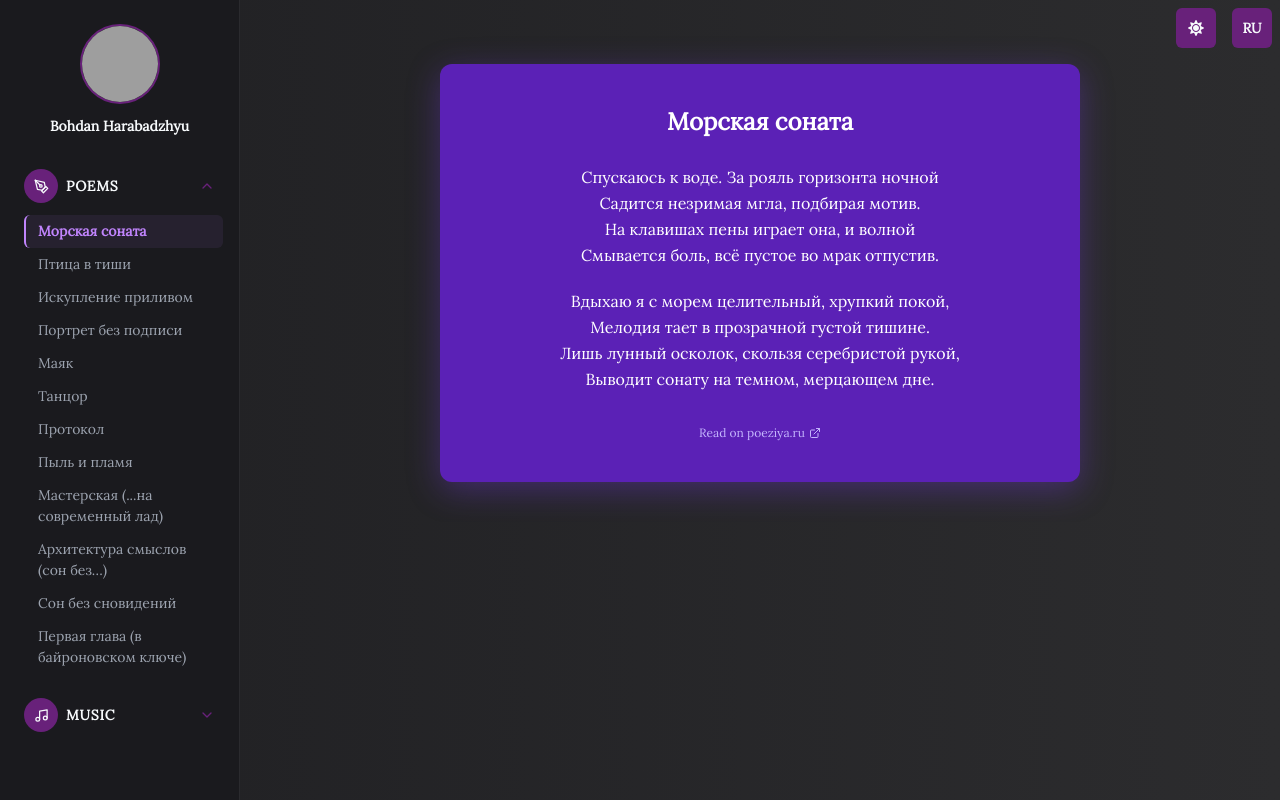
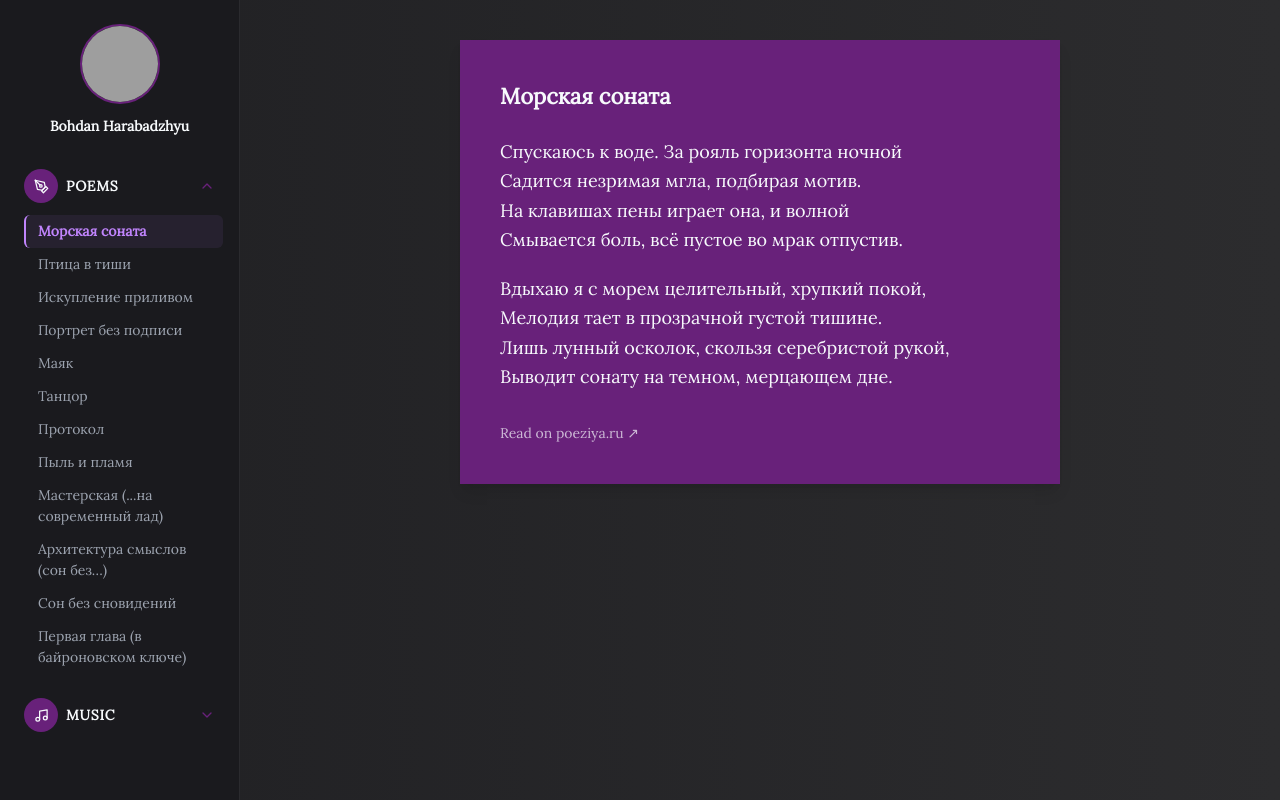
Before and after one commit to TheMysteriousStranger90/bohdan-harabadzhyu-homepage, a Next.js app: page /arts in a window 1280 px wide. Built offline with nearby package versions, Linux system fonts and the light colour scheme; grey boxes are pictures that could not be loaded.

Commit message:
Fix arts: remove toggle buttons, match InfoCard styles

```diff
--- a/src/components/arts/PoemDisplay.tsx
+++ b/src/components/arts/PoemDisplay.tsx
@@ -1,6 +1,5 @@
 import React from 'react';
-import { Box, Flex, Text, Link, useColorModeValue } from '@chakra-ui/react';
-import { FiExternalLink } from 'react-icons/fi';
+import { Avatar, Box, chakra, Flex, useColorModeValue } from '@chakra-ui/react';
 import { useLanguage } from '@/context/LanguageContext';
 import translations from '@/data/translations';
 import type { Poem } from './ArtsSidebar';
@@ -15,30 +14,42 @@ const PoemDisplay: React.FC<PoemDisplayProps> = ({ poem }) => {
   const { language } = useLanguage();
   const t = translations[language];
 
-  const cardBg = useColorModeValue('#6d28d9', '#5b21b6');
-  const linkColor = '#c4b5fd';
+  // Exact same values as InfoCard
+  const backgroundColor = useColorModeValue('#1363d2', '#68217a');
+  const textColor = useColorModeValue('#202023', '#f7fafc');
+  const linkHoverColor = useColorModeValue('#f7fafc', '#202023');
 
   return (
-    <Flex flex="1" align="center" justify="center" p={{ base: 4, md: 10 }} overflowY="auto" pt={{ base: 16, md: 16 }}>
+    <Flex
+      flex="1"
+      align="flex-start"
+      justify="center"
+      p={{ base: 4, md: 10 }}
+      overflowY="auto"
+      pt={10}
+    >
       <Box
-        bg={cardBg}
-        borderRadius="xl"
-        p={{ base: 6, md: 10 }}
-        maxW="640px"
+        boxShadow="lg"
+        maxW="600px"
         w="full"
-        boxShadow="0 8px 32px rgba(124, 58, 237, 0.35)"
-        textAlign="center"
+        rounded="xs"
+        p={10}
+        bg={backgroundColor}
+        transition="transform 0.2s"
+        _hover={{ transform: 'scale(1.02)' }}
       >
-        <Text
-          color="white"
+        {/* Title — same as InfoCard title */}
+        <chakra.p
           fontFamily="var(--font-lora)"
-          fontWeight="700"
-          fontSize={{ base: 'xl', md: '2xl' }}
+          fontWeight="bold"
+          fontSize={22}
+          color={textColor}
           mb={6}
         >
           {poem.title}
-        </Text>
+        </chakra.p>
 
+        {/* Stanzas */}
         {poem.stanzas.map((stanza, idx) => {
           const lines = stanza.split('\n');
           const firstLine = lines[0].trim();
@@ -48,57 +59,53 @@ const PoemDisplay: React.FC<PoemDisplayProps> = ({ poem }) => {
             <Box key={idx} mt={idx === 0 ? 0 : 5}>
               {hasHeading ? (
                 <>
-                  <Text
-                    color="#e9d5ff"
+                  <chakra.p
                     fontFamily="var(--font-lora)"
-                    fontWeight="700"
+                    fontWeight="bold"
                     fontSize="sm"
+                    color={textColor}
                     mb={2}
                     letterSpacing="wide"
+                    opacity={0.75}
                   >
                     {firstLine}
-                  </Text>
-                  <Text
-                    color="white"
+                  </chakra.p>
+                  <chakra.p
                     fontFamily="var(--font-lora)"
-                    fontSize={{ base: 'sm', md: 'md' }}
+                    fontSize="18px"
+                    color={textColor}
                     whiteSpace="pre-line"
                     lineHeight="tall"
                   >
                     {lines.slice(1).join('\n')}
-                  </Text>
+                  </chakra.p>
                 </>
               ) : (
-                <Text
-                  color="white"
+                <chakra.p
                   fontFamily="var(--font-lora)"
-                  fontSize={{ base: 'sm', md: 'md' }}
+                  fontSize="18px"
+                  color={textColor}
                   whiteSpace="pre-line"
                   lineHeight="tall"
                 >
                   {stanza}
-                </Text>
+                </chakra.p>
               )}
             </Box>
           );
         })}
 
-        <Box display="flex" justifyContent="center" mt={8}>
-          <Link
+        {/* Link to original — same style as project links in InfoCard */}
+        <chakra.p fontFamily="var(--font-lora)" fontSize="14px" color={textColor} mt={8} opacity={0.7}>
+          <chakra.a
             href={poem.url}
-            isExternal
-            display="flex"
-            alignItems="center"
-            gap={1}
-            color={linkColor}
-            fontSize="xs"
-            fontFamily="var(--font-lora)"
-            _hover={{ color: 'white', textDecoration: 'underline' }}
+            target="_blank"
+            rel="noopener noreferrer"
+            _hover={{ color: linkHoverColor }}
           >
-            {t.arts.readOn}
-            <FiExternalLink size={12} />
-          </Link>
-        </Box>
+            {t.arts.readOn} ↗
+          </chakra.a>
+        </chakra.p>
       </Box>
     </Flex>
   );
--- a/src/pages/arts.tsx
+++ b/src/pages/arts.tsx
@@ -1,12 +1,10 @@
 import React, { useState } from 'react';
 import type { NextPage } from 'next';
 import Head from 'next/head';
-import { Box, Flex, Stack, useColorModeValue } from '@chakra-ui/react';
+import { Flex, useColorModeValue } from '@chakra-ui/react';
 import ArtsSidebar from '@/components/arts/ArtsSidebar';
 import PoemDisplay from '@/components/arts/PoemDisplay';
 import type { Poem } from '@/components/arts/ArtsSidebar';
-import ThemeToggleButton from '@/components/ui/ThemeToggleButton';
-import LanguageToggleButton from '@/components/ui/LanguageToggleButton';
 import poemsData from '@/assets/data/poems.json';
 
 const ArtsPage: NextPage = () => {
@@ -33,16 +31,7 @@ const ArtsPage: NextPage = () => {
           selectedPoemId={selectedPoem.id}
           onSelectPoem={setSelectedPoem}
         />
-
-        <Box flex="1" position="relative">
-          <Box position="absolute" top={2} right={2} zIndex={1}>
-            <Stack direction="row" spacing={4}>
-              <ThemeToggleButton />
-              <LanguageToggleButton />
-            </Stack>
-          </Box>
-          <PoemDisplay poem={selectedPoem} />
-        </Box>
+        <PoemDisplay poem={selectedPoem} />
       </Flex>
     </>
   );
```
